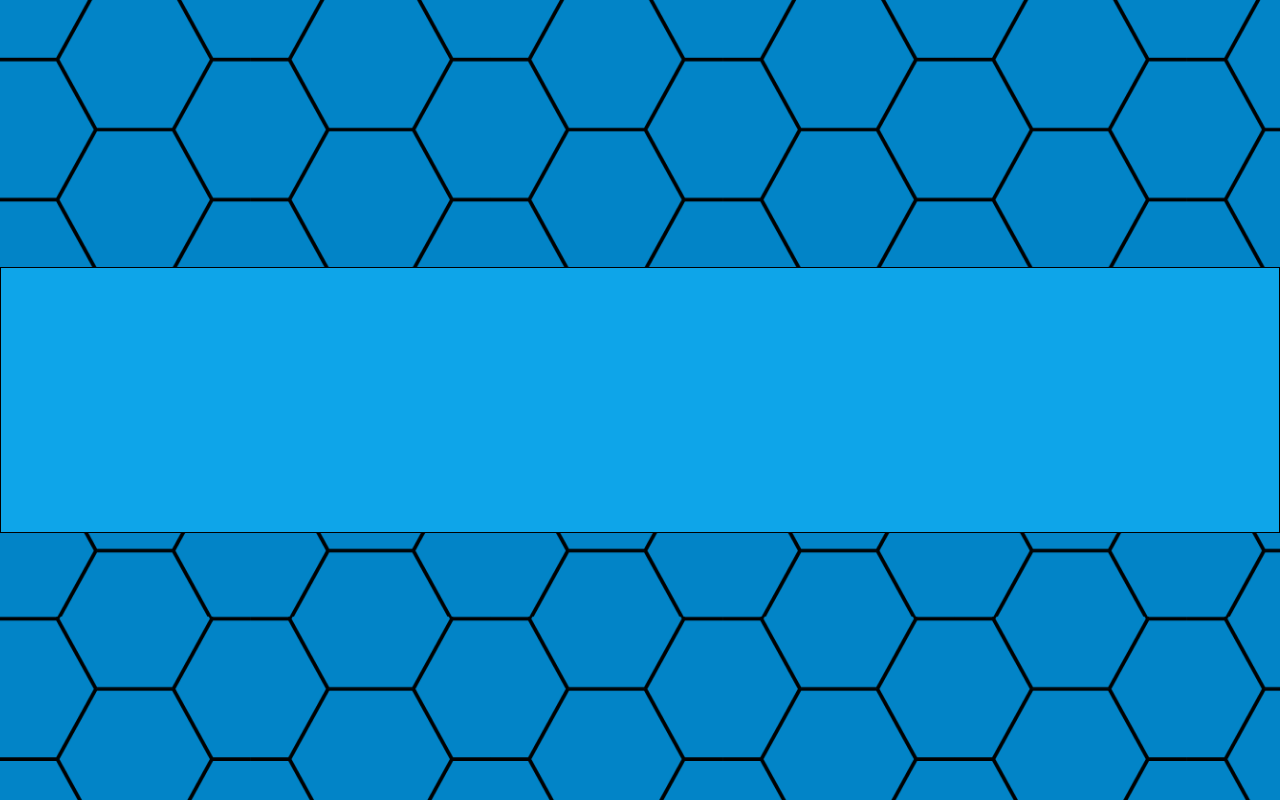
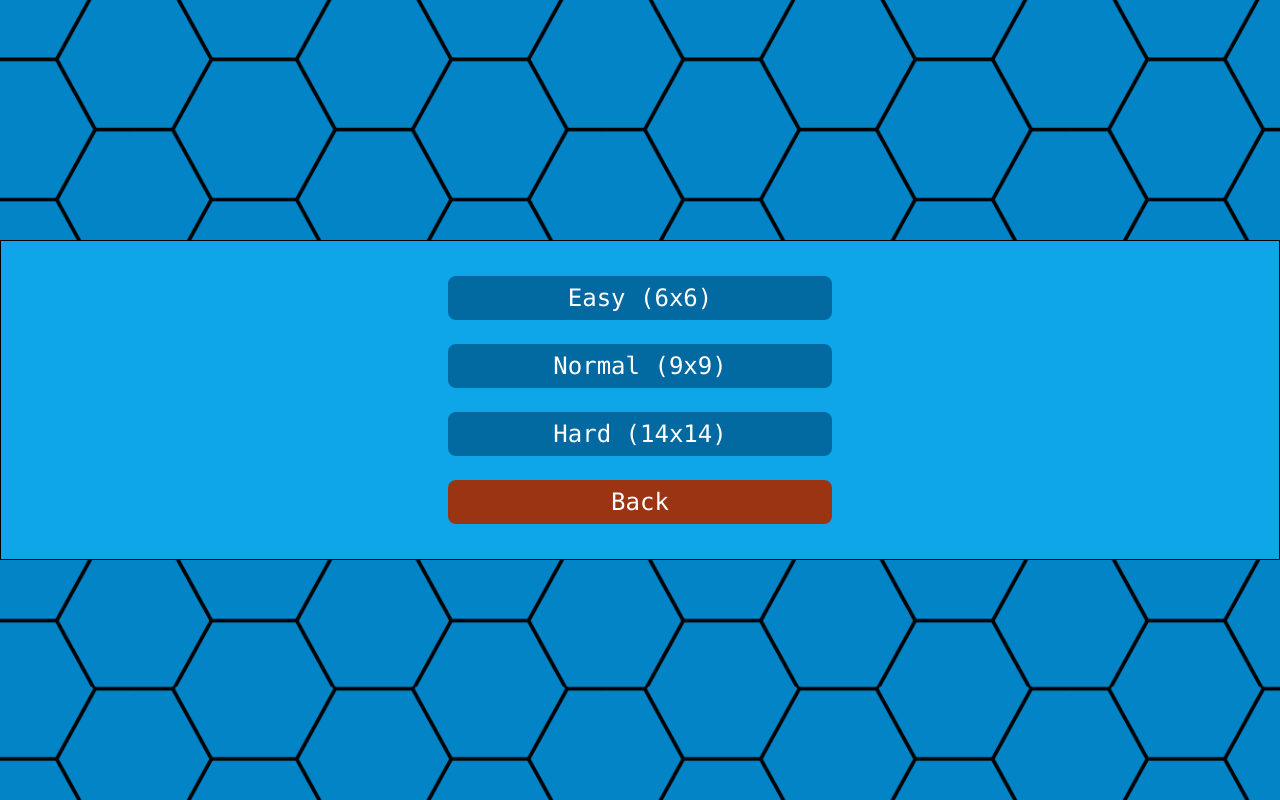
Before and after one commit to Bekurt/HEX, a Next.js app in the folder next_base/: page / in a window 1280 px wide. Built offline with nearby package versions, Linux system fonts and the light colour scheme.

Commit message:
Added player and difficulty selection
Not interactive yet

```diff
--- a/next_base/src/app/main_menu.tsx
+++ b/next_base/src/app/main_menu.tsx
@@ -1,4 +1,6 @@
 export function MainMenu() {
+  let stateProxy: string = "difficulty";
+
   return (
     <div
       id="background"
@@ -6,10 +8,90 @@ export function MainMenu() {
     >
       <div
         id="menu-bar"
-        className="w-full h-1/3 py-2 border border-black bg-sky-500"
+        className="w-full h-2/5 border border-black bg-sky-500"
       >
-        {/* <TitleScreen /> */}
+        {stateProxy === "title" && <TitleScreen />}
+        {stateProxy === "player" && <PlayerSelect />}
+        {stateProxy === "difficulty" && <DiffilultySelect />}
       </div>
     </div>
   );
 }
+
+function TitleScreen() {
+  return (
+    <section
+      id="wrapper"
+      className="w-full h-full flex justify-center items-center flex-col"
+    >
+      <h1
+        id="title"
+        className="text-zinc-900 text-center mb-1 cursor-pointer text-5xl sm:text-6xl md:text-8xl lg:text-9xl"
+      >
+        HEX
+      </h1>
+      <h2
+        id="sub-title"
+        className="font-mono text-zinc-950 text-center animate-pulse cursor-pointer text-lg sm:text-xl md:text-3xl lg:text-4xl"
+      >
+        <em>Click to start</em>
+      </h2>
+    </section>
+  );
+}
+
+function PlayerSelect() {
+  return (
+    <section
+      id="wrapper"
+      className="w-full h-full flex justify-center items-center flex-col"
+    >
+      <button
+        id="vsAI"
+        className="w-48 sm:w-64 md:w-80 lg:w-96 m-3 p-1.5 rounded-lg bg-sky-400 hover:bg-blue-300 text-black font-mono text-xl sm:text-2xl md:text-3xl"
+      >
+        1 Player
+      </button>
+      <button
+        id="vsPlayer"
+        className="w-48 sm:w-64 md:w-80 lg:w-96 m-3 p-1.5 rounded-lg bg-sky-400 hover:bg-blue-300 text-black font-mono text-xl sm:text-2xl md:text-3xl"
+      >
+        2 Players
+      </button>
+    </section>
+  );
+}
+
+function DiffilultySelect() {
+  return (
+    <section
+      id="wrapper"
+      className="w-full h-full flex justify-center items-center flex-wrap flex-col"
+    >
+      <button
+        id="easy"
+        className="w-48 sm:w-64 md:w-80 lg:w-96 m-1 md:m-3 p-1.5 rounded-lg bg-sky-700 hover:bg-blue-300 text-white hover:text-black font-mono text-lg sm:text-xl md:text-2xl"
+      >
+        Easy (6x6)
+      </button>
+      <button
+        id="normal"
+        className="w-48 sm:w-64 md:w-80 lg:w-96 m-1 md:m-3 p-1.5 rounded-lg bg-sky-700 hover:bg-blue-300 text-white hover:text-black font-mono text-lg sm:text-xl md:text-2xl"
+      >
+        Normal (9x9)
+      </button>
+      <button
+        id="hard"
+        className="w-48 sm:w-64 md:w-80 lg:w-96 m-1 md:m-3 p-1.5 rounded-lg bg-sky-700 hover:bg-blue-300 text-white hover:text-black font-mono text-lg sm:text-xl md:text-2xl"
+      >
+        Hard (14x14)
+      </button>
+      <button
+        id="back"
+        className="w-48 sm:w-64 md:w-80 lg:w-96 m-1 md:m-3 p-1.5 rounded-lg bg-orange-800 hover:bg-yellow-500 text-white hover:text-black font-mono text-lg sm:text-xl md:text-2xl"
+      >
+        Back
+      </button>
+    </section>
+  );
+}
```
